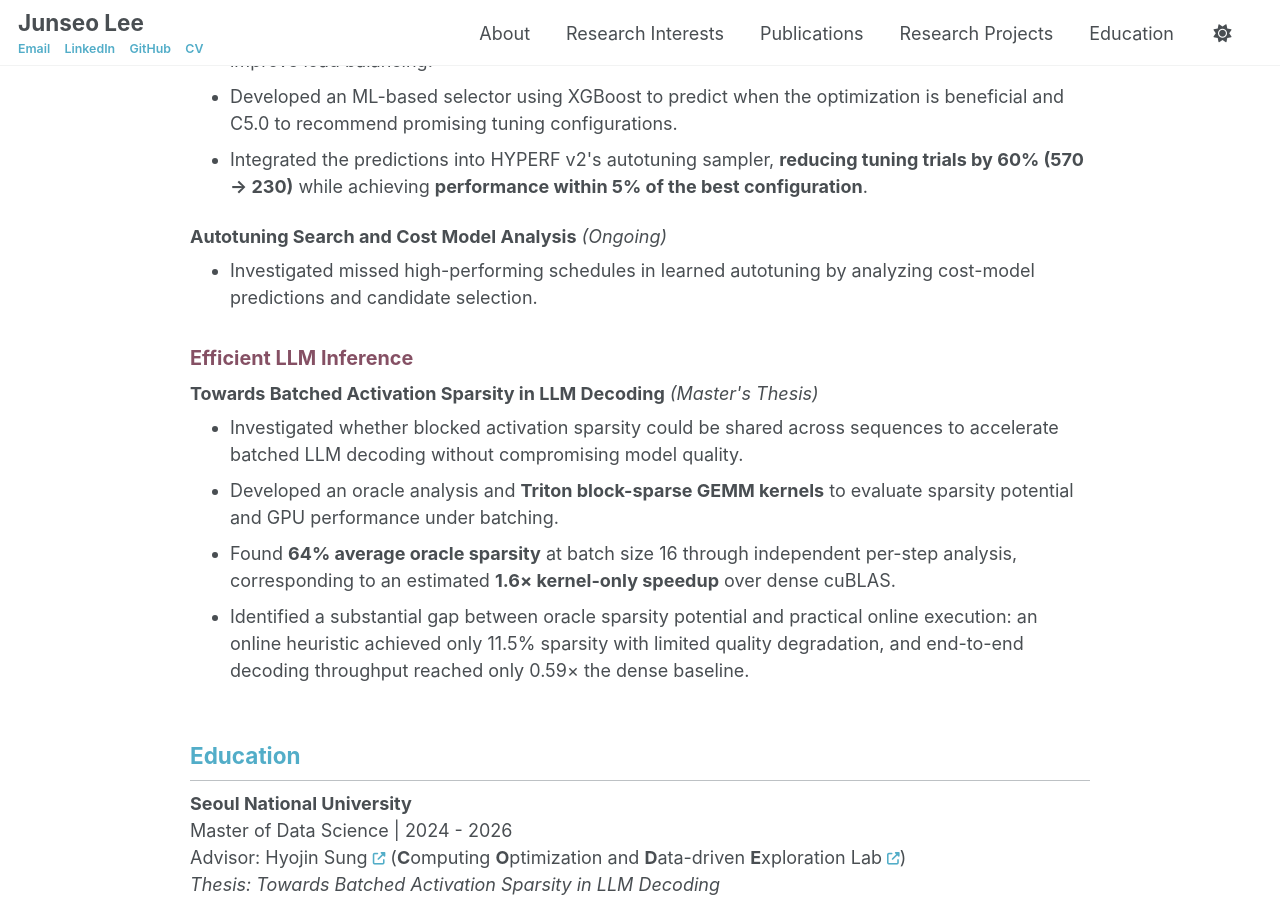
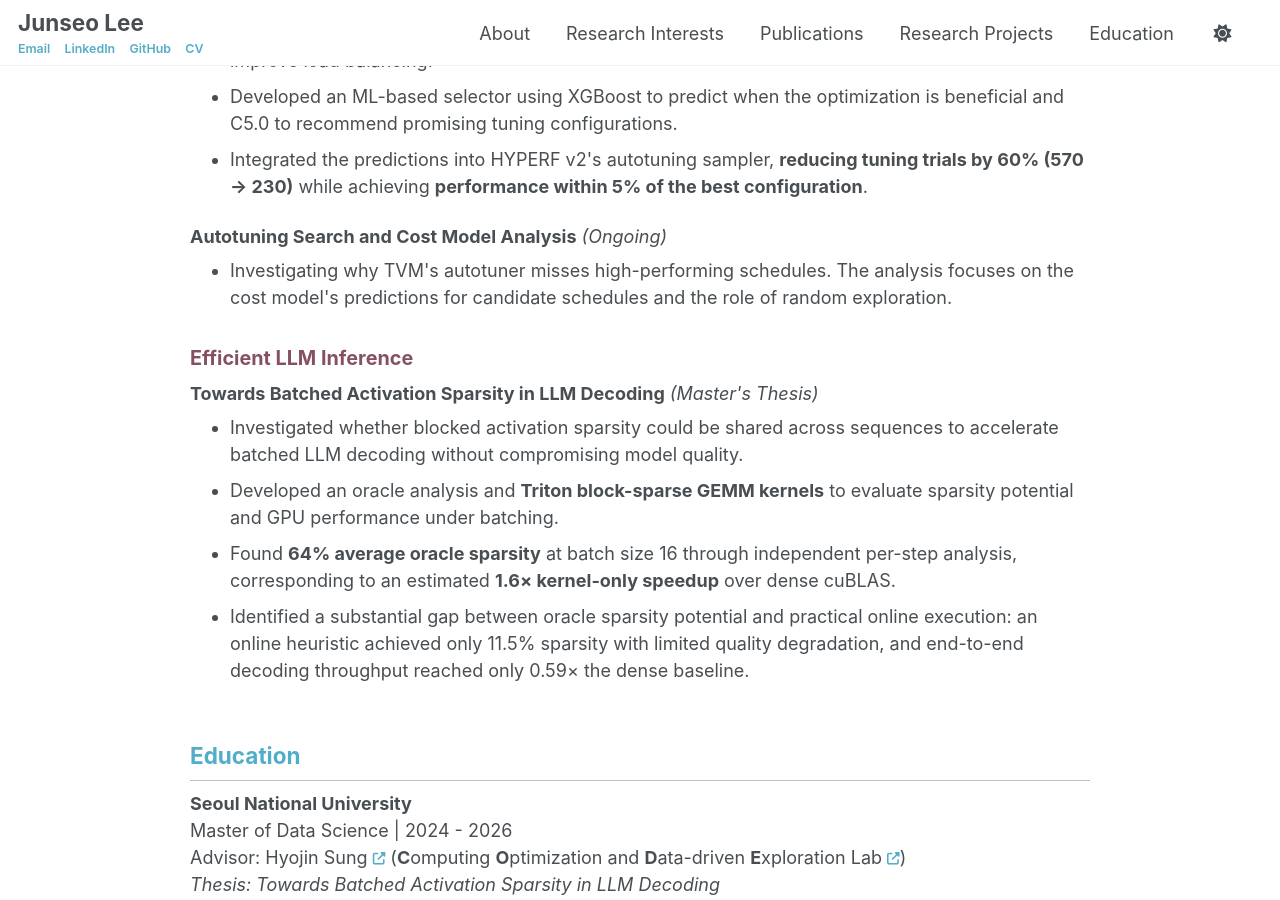
Before and after one commit to jseool/jseool.github.io, a Jekyll site: the page built from _pages/about.md, in a window 1280 px wide and 900 px high, scrolled down 1222 px. Built offline with Jekyll 4.4.1, drawn with Linux system fonts in a browser that asks for light colours; a style sheet for code colours, icons or effects is not loaded.

Commit message:
Clarify ongoing autotuning research description

```diff
--- a/_pages/about.md
+++ b/_pages/about.md
@@ -57,7 +57,7 @@ redirect_from:
 
   <p class="project-title"><strong>Autotuning Search and Cost Model Analysis</strong> <em>(Ongoing)</em></p>
   <ul class="project-details">
-    <li>Investigated missed high-performing schedules in learned autotuning by analyzing cost-model predictions and candidate selection.</li>
+    <li>Investigating why TVM's autotuner misses high-performing schedules. The analysis focuses on the cost model's predictions for candidate schedules and the role of random exploration.</li>
   </ul>
 
   <h3>Efficient LLM Inference</h3>
```
